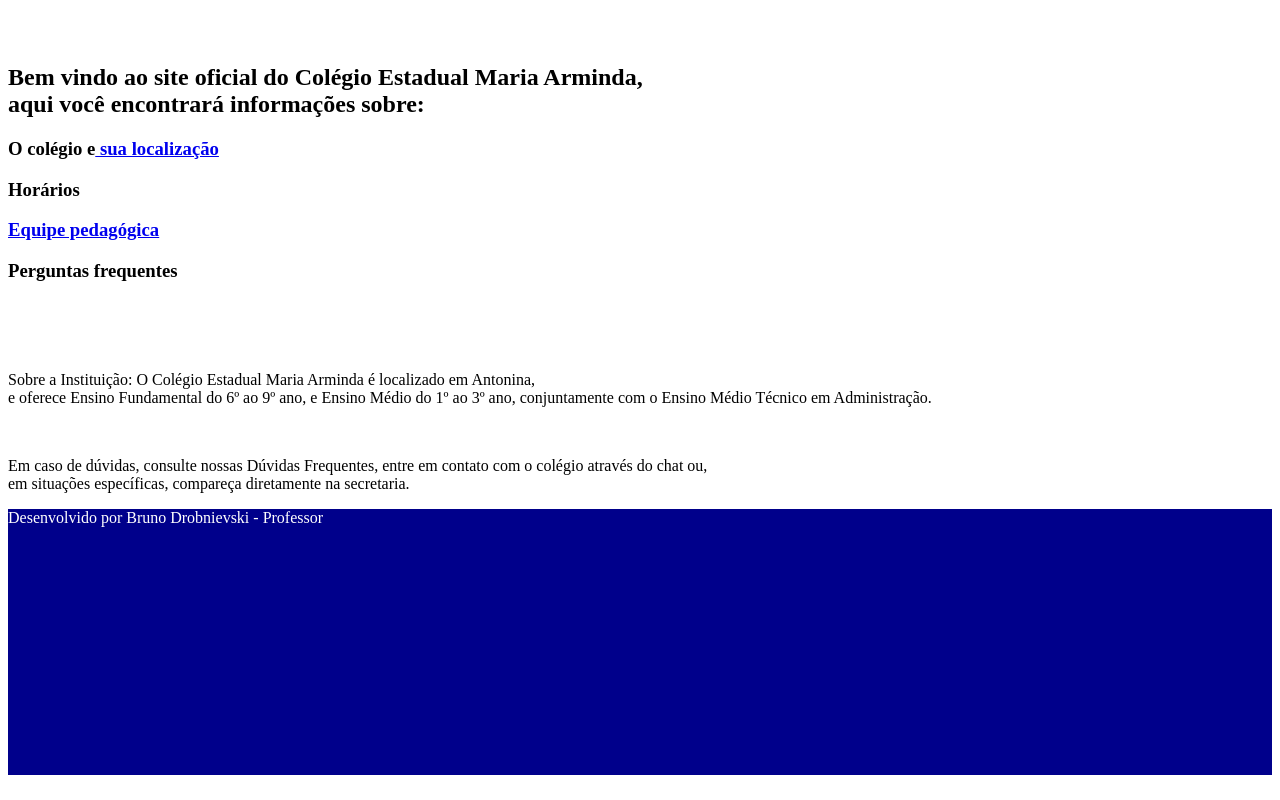
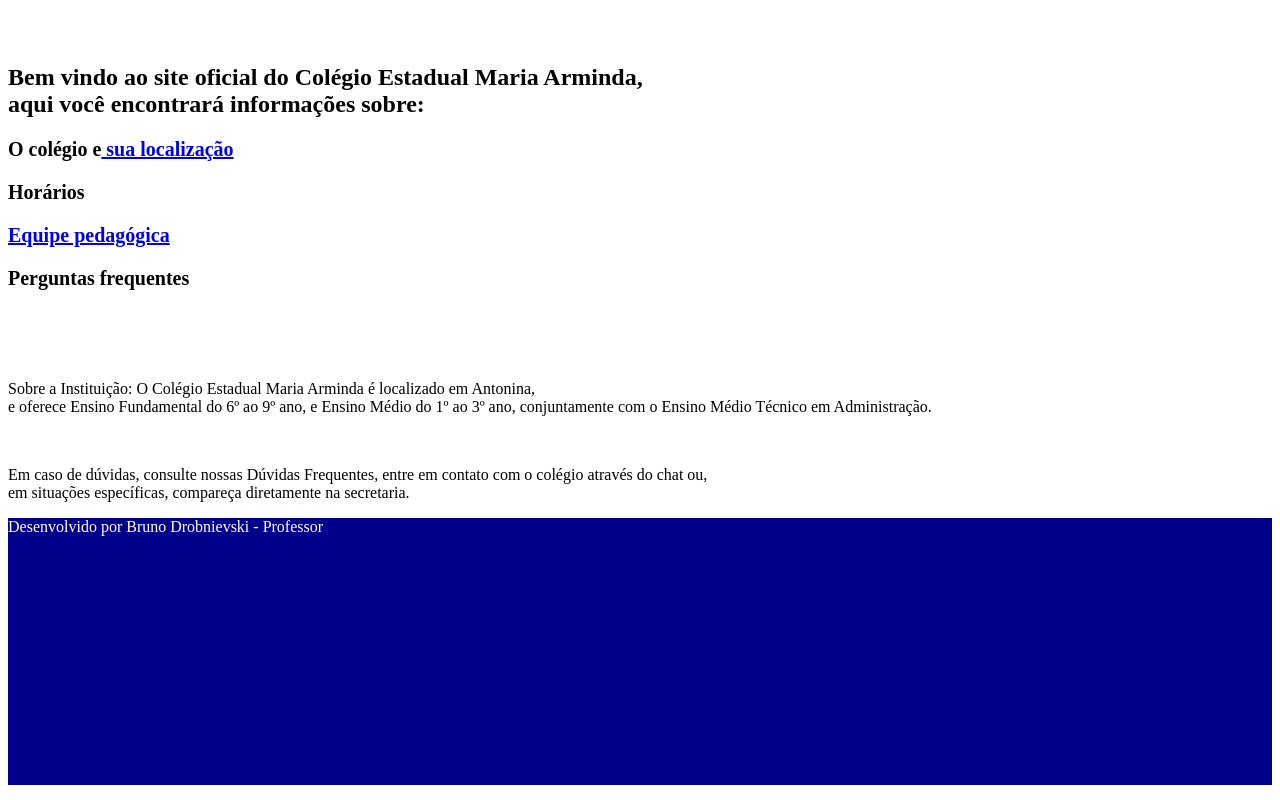
Before and after one commit to Brunodro1/AulasFormadores, a plain HTML site: page index.html in a window 1280 px wide. Drawn offline with Linux system fonts and the light colour scheme.

Commit message:
add fontsize alura

```diff
--- a/index.html
+++ b/index.html
@@ -34,10 +34,10 @@
 <body>
 
 <h3>
-    <p>O colégio e<a href="https://maps.app.goo.gl/4C7jLurpk16FqJRT7"> sua localização </a></p>
-    <p>Horários</p>
-    <p><a href="equipe.html">Equipe pedagógica </a></p>
-    <p>Perguntas frequentes</p></h3>
+    <p style="font-size: 20px">O colégio e<a href="https://maps.app.goo.gl/4C7jLurpk16FqJRT7"> sua localização </a></p>
+    <p style="font-size: 20px">Horários</p>
+    <p style="font-size: 20px"><a href="equipe.html">Equipe pedagógica </a></p>
+    <p style="font-size: 20px">Perguntas frequentes</p></h3>
 <br>
 <!-- Fim da parte do título (site)-->
 <!-- início da parte do corpo -->
```
